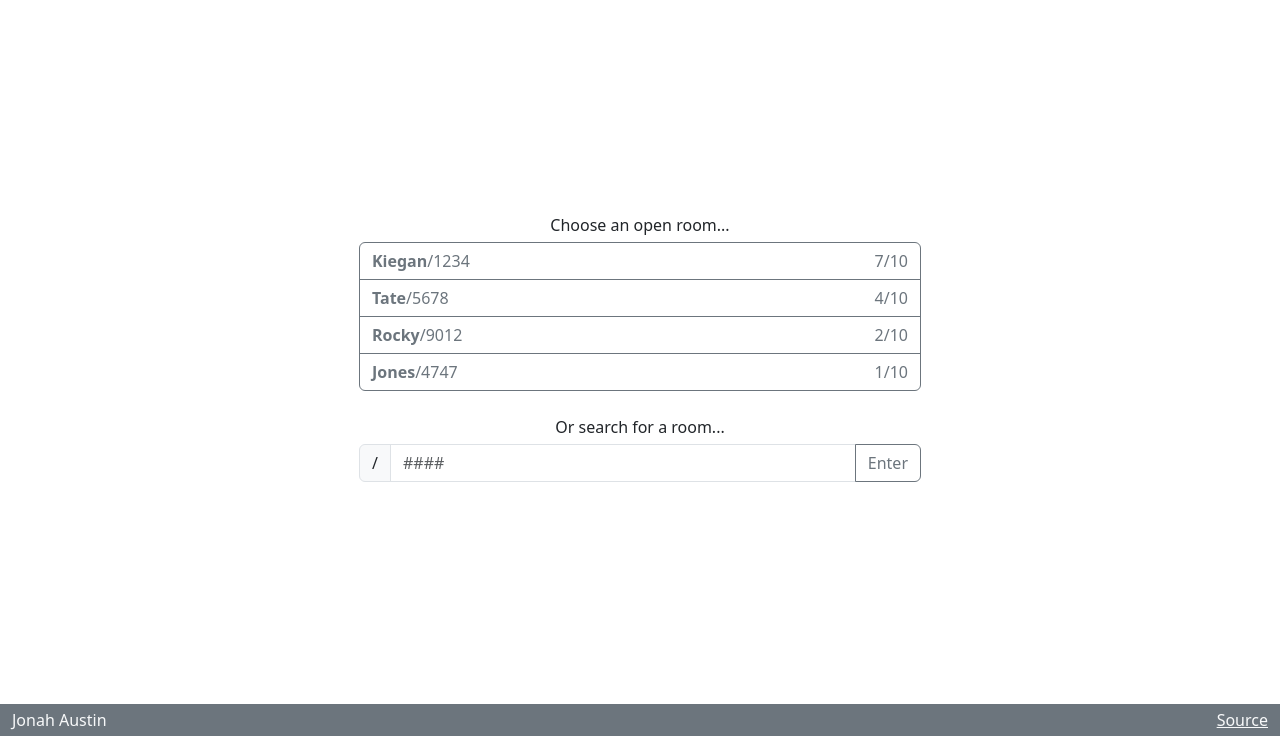
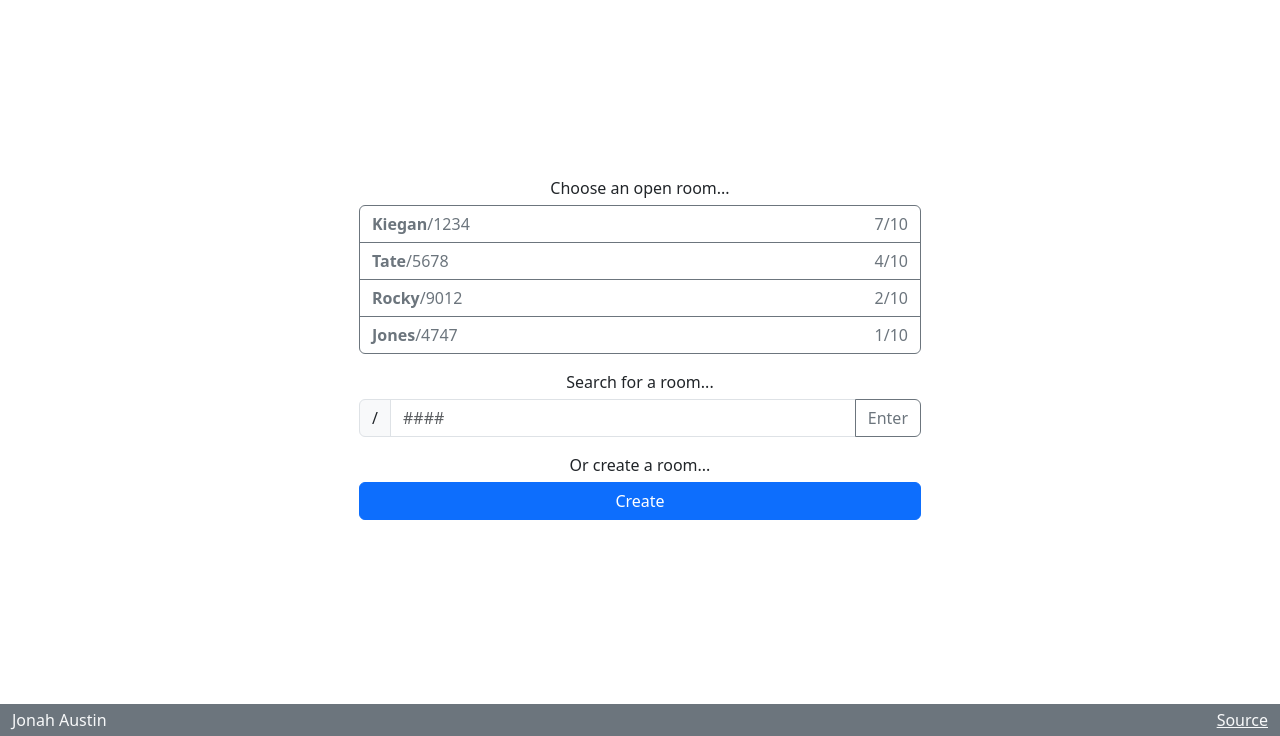
Before and after one commit to JonahLA/startup, a website: page public/lobby.html in a window 1280 px wide. Shown: the part 64-800 px from the top of the page. Drawn offline with nearby package versions, Linux system fonts and the light colour scheme.

Commit message:
update(lobby) to include button to create lobby

```diff
--- a/public/lobby.html
+++ b/public/lobby.html
@@ -25,7 +25,6 @@
     </header>
 
     <main class="container-fluid text-center">
-        <form method="get" action="game.html">
             <!-- Main content -->
             <div class="lobby-window container-fluid d-flex flex-column justify-content-center">
                 <!-- This will hold the elements associated with choosing an open room -->
@@ -37,18 +36,23 @@
                 </div>
 
                 <!-- This will hold the elements associated with searching for a room -->
-                <div class="room-search-window container-fluid d-flex flex-column justify-content-center">
-                    <div class="room-description">Or search for a room...</div>
+                <div class="room-search-window container-fluid d-flex flex-column justify-content-center mb-3">
+                    <div class="room-description">Search for a room...</div>
 
                     <!-- We are going to create a block element that will allow for input of the room code -->
                     <div class="room-search-input input-group mx-auto" id="input-field">
                         <span class="input-group-text">/</span>
                         <input type="text" id='room-code-input' class="form-control" placeholder="####" pattern="[0-9][0-9][0-9][0-9]" maxLength="4"/>
-                        <button class="btn btn-outline-secondary" type="submit" onclick="lobbyHandler.searchRoom()">Enter</button>
+                        <button class="btn btn-outline-secondary" onclick="lobbyHandler.searchRoom()">Enter</button>
                     </div>
                 </div>
+
+                <!-- This will hold the elements associated with creating a room -->
+                <div class="room-create-window container-fluid d-flex flex-column justify-content-center">
+                    <div class="room-description">Or create a room...</div>
+                    <button class="btn btn-primary">Create</button>
+                </div>
             </div>
-        </form>
     </main>
 
     <!-- Footer -->
```
